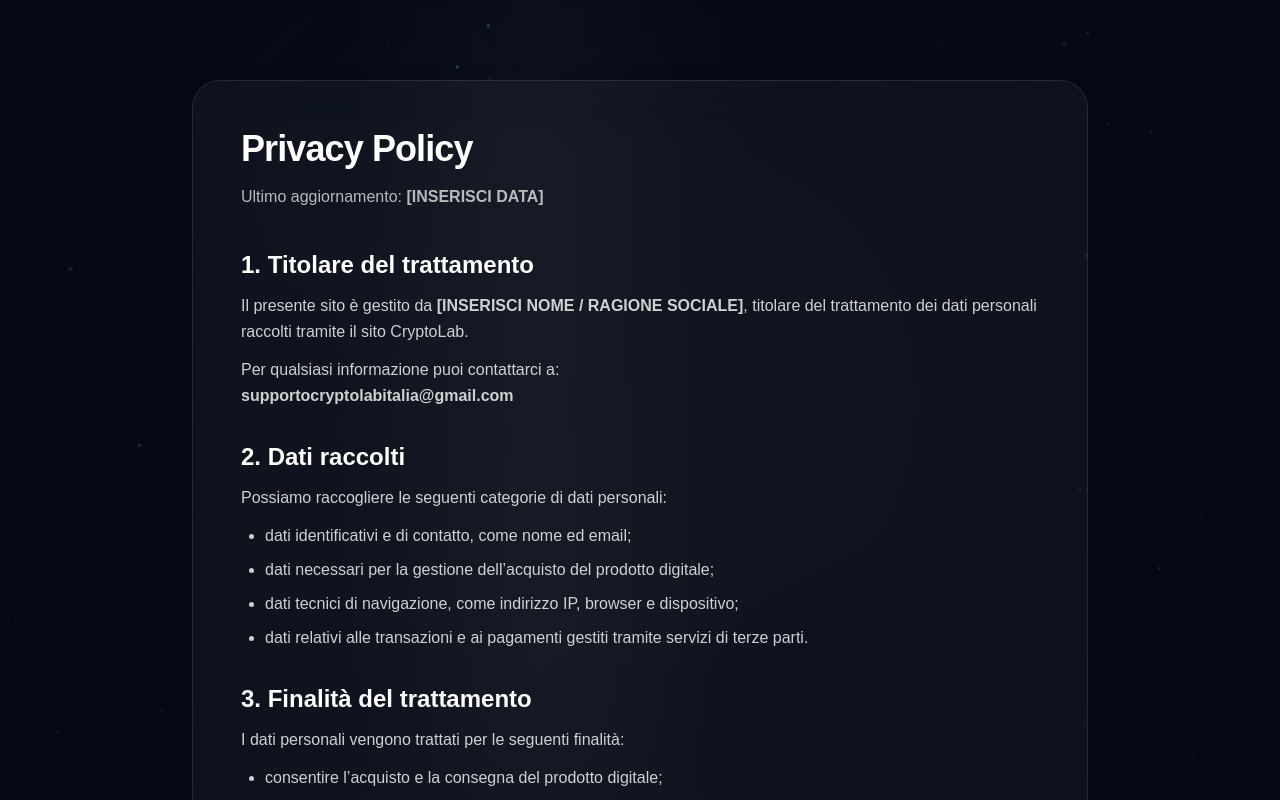
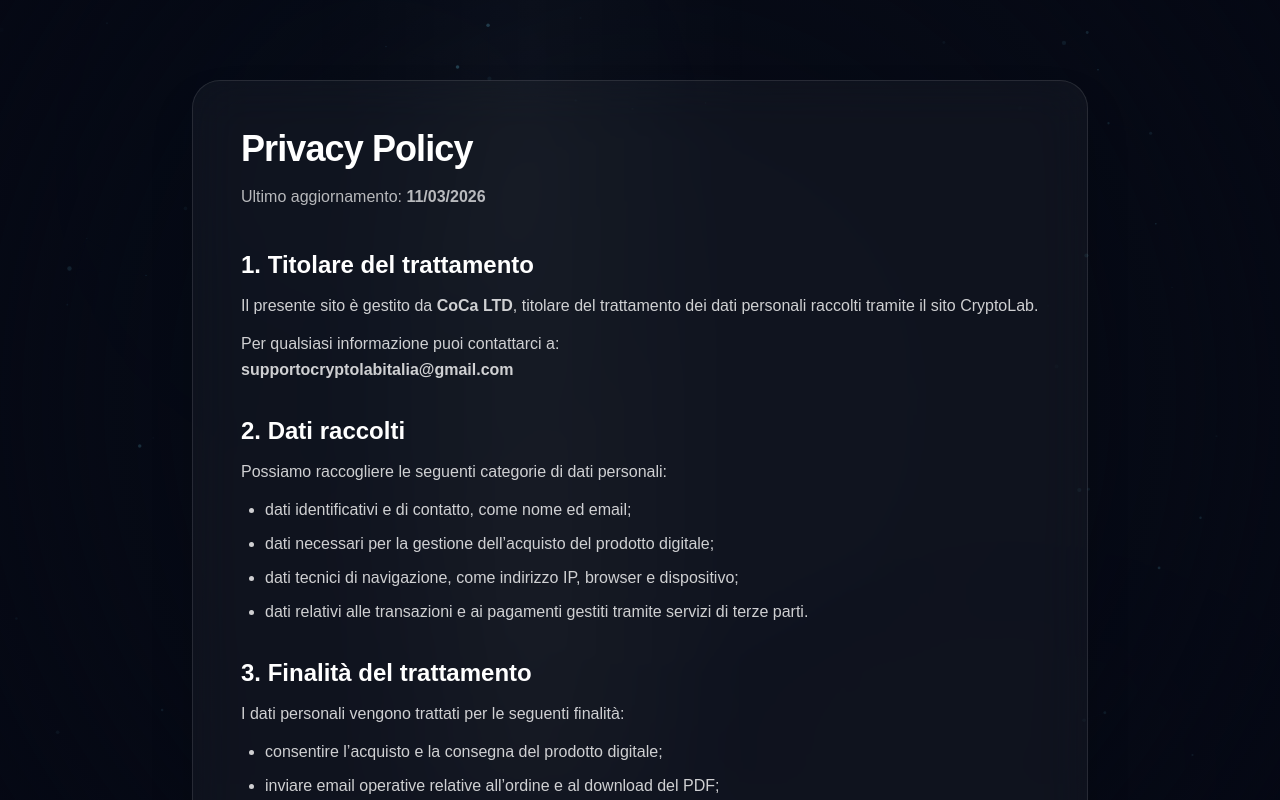
Before and after one commit to supportocryptolab/cryptolab, a Next.js app: page /privacy in a window 1280 px wide. Shown: the top 800 px of the page. Built offline with nearby package versions, Linux system fonts and the light colour scheme.

Commit message:
fixing def privacy and tos

```diff
--- a/app/privacy/page.tsx
+++ b/app/privacy/page.tsx
@@ -11,14 +11,14 @@
 <div className="mx-auto max-w-4xl rounded-[28px] border border-white/10 bg-white/[0.04] p-8 shadow-2xl backdrop-blur-xl sm:p-12">
 <h1 className="mb-4 text-4xl font-bold tracking-tight">Privacy Policy</h1>
 <p className="mb-10 text-white/70">
-Ultimo aggiornamento: <strong>[INSERISCI DATA]</strong>
+Ultimo aggiornamento: <strong>11/03/2026</strong>
 </p>
 
 <div className="space-y-8 text-white/80 leading-relaxed">
 <section>
 <h2 className="mb-3 text-2xl font-semibold text-white">1. Titolare del trattamento</h2>
 <p>
-Il presente sito è gestito da <strong>[INSERISCI NOME / RAGIONE SOCIALE]</strong>,
+Il presente sito è gestito da <strong>CoCa LTD</strong>,
 titolare del trattamento dei dati personali raccolti tramite il sito
 CryptoLab.
 </p>
--- a/app/terms/page.tsx
+++ b/app/terms/page.tsx
@@ -11,7 +11,7 @@
 <div className="mx-auto max-w-4xl rounded-[28px] border border-white/10 bg-white/[0.04] p-8 shadow-2xl backdrop-blur-xl sm:p-12">
 <h1 className="mb-4 text-4xl font-bold tracking-tight">Termini di Servizio</h1>
 <p className="mb-10 text-white/70">
-Ultimo aggiornamento: <strong>[INSERISCI DATA]</strong>
+Ultimo aggiornamento: <strong>11/03/2026</strong>
 </p>
 
 <div className="space-y-8 text-white/80 leading-relaxed">
```
